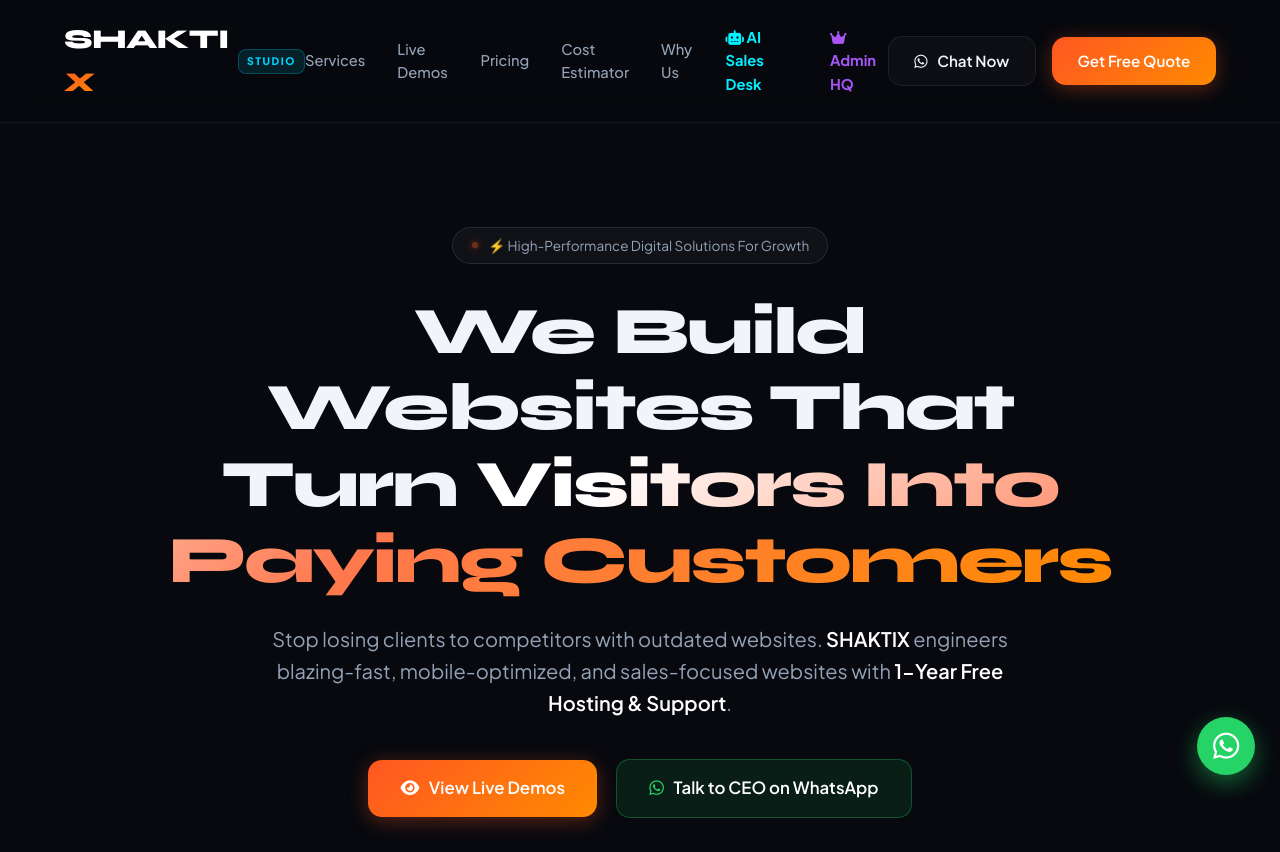
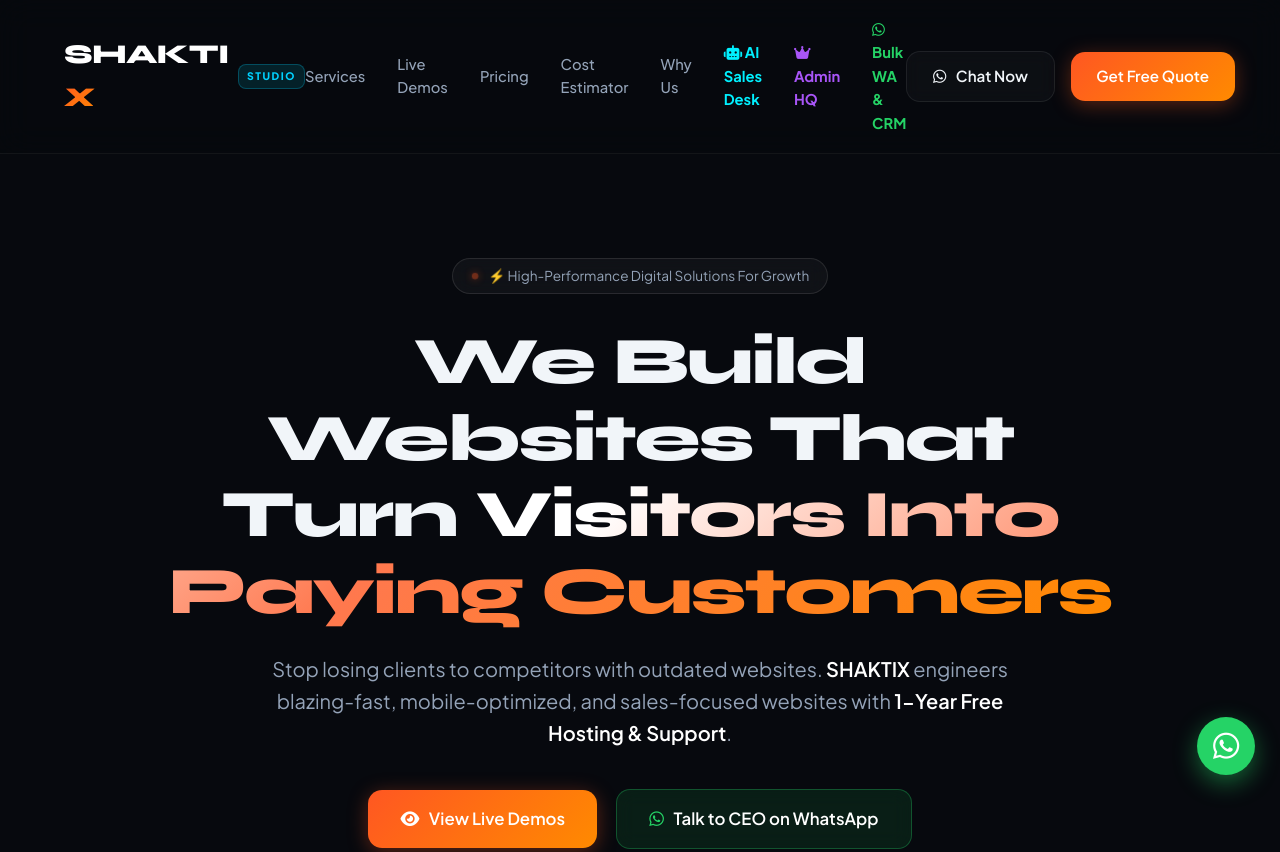
Before and after one commit to shubham14032010kumar-sketch/shaktix, a plain HTML site: page index.html in a window 1280 px wide. Shown: the top 852 px of the page. Drawn offline with Linux system fonts and the light colour scheme.

Commit message:
Sync index.html

```diff
--- a/index.html
+++ b/index.html
@@ -41,6 +41,7 @@
         <a href="#why-us" class="nav-link">Why Us</a>
         <a href="ai-agent/index.html" class="nav-link" style="color: #00f0ff; font-weight: 700;"><i class="fa-solid fa-robot"></i> AI Sales Desk</a>
         <a href="admin/index.html" class="nav-link" style="color: #a855f7; font-weight: 700;"><i class="fa-solid fa-crown"></i> Admin HQ</a>
+        <a href="whatsapp-bulk-sender/index.html" class="nav-link" style="color: #25d366; font-weight: 700;"><i class="fa-brands fa-whatsapp"></i> Bulk WA & CRM</a>
       </nav>
 
       <div class="nav-actions">
```
